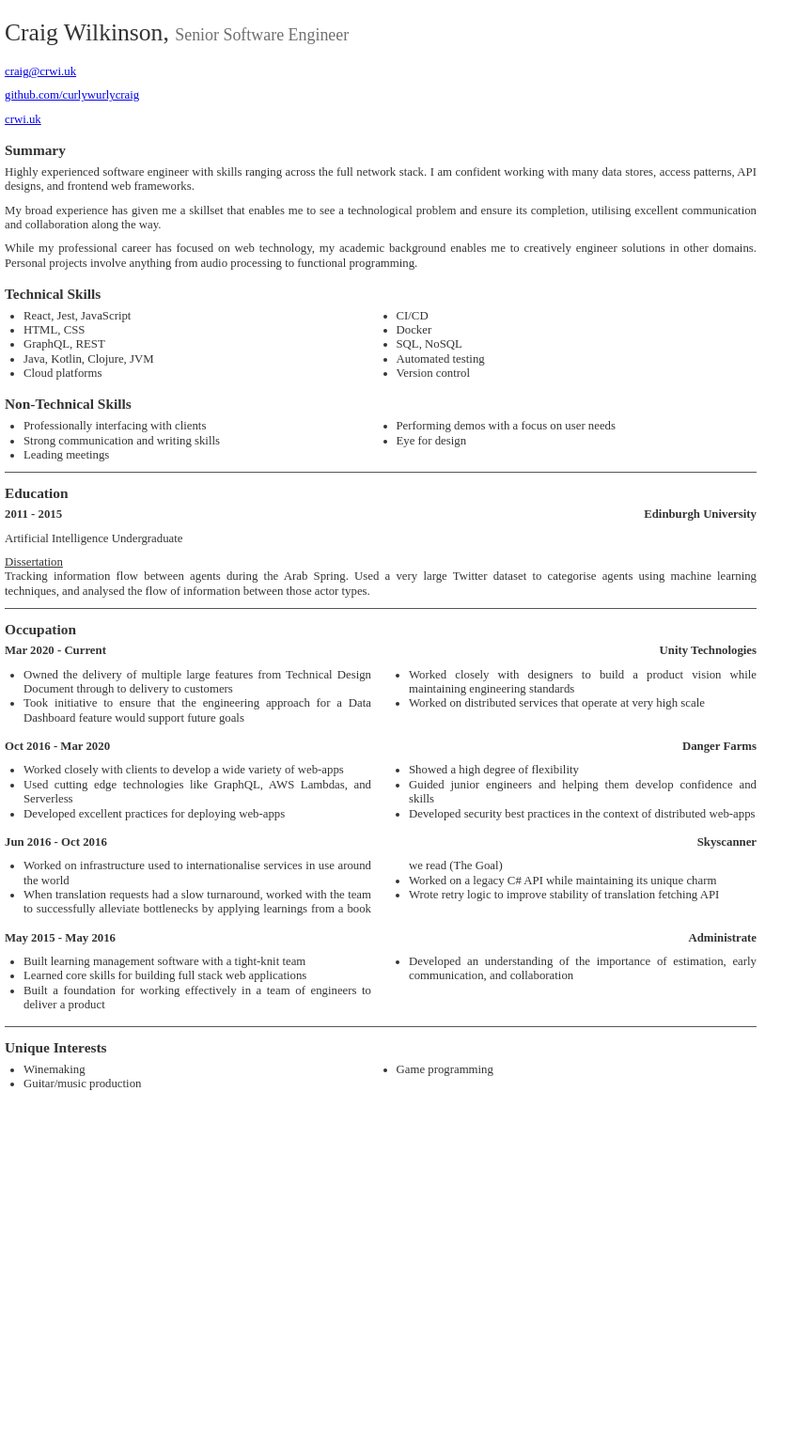
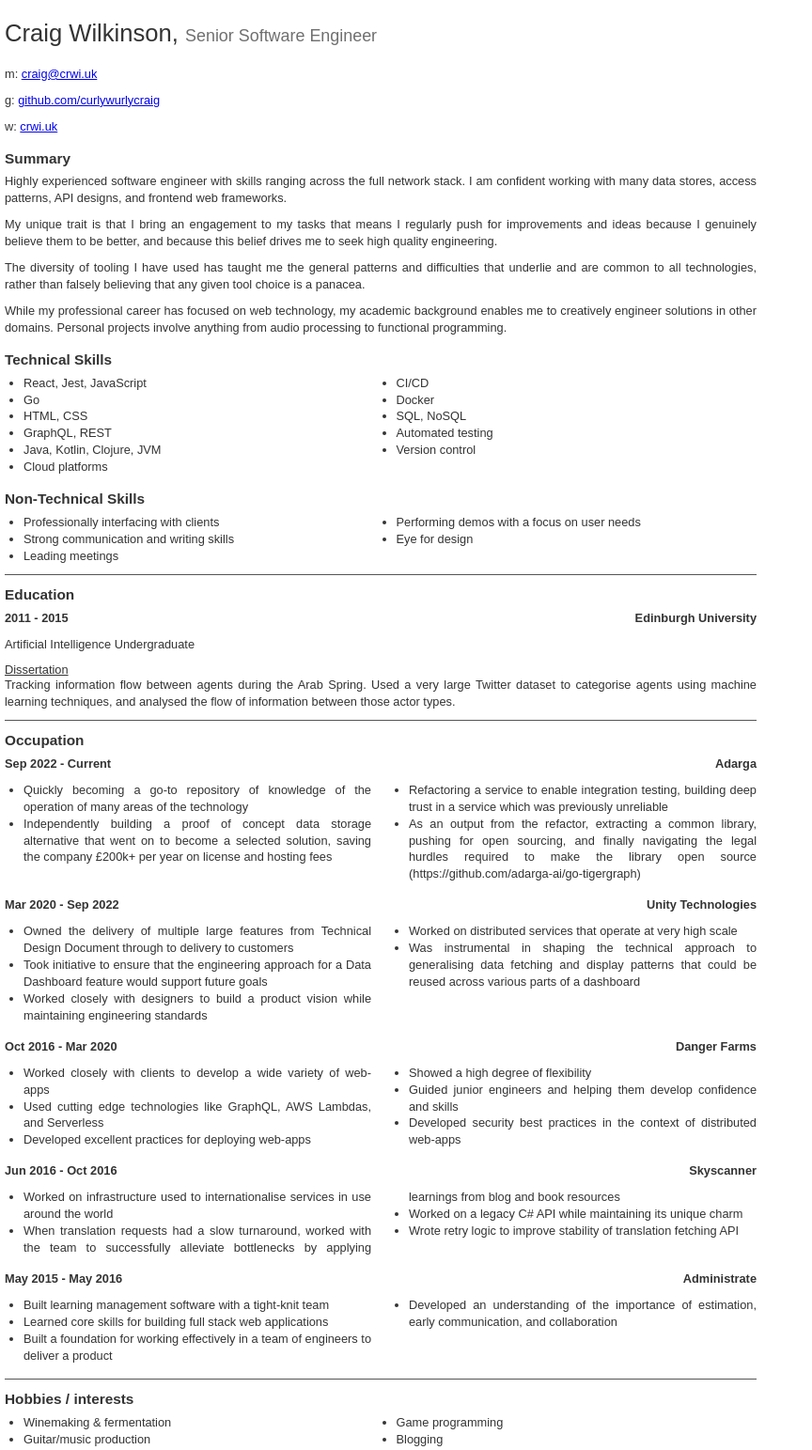
Before and after one commit to curlywurlycraig/cv, a plain HTML site: page index.html in a window 1280 px wide. Shown: the part 2-1545 px from the top of the page at 94% size, without its empty margins (0-864 px from the left). Before the commit the page ends 1178 px from the top, so only its background shows below. Drawn offline with Linux system fonts and the light colour scheme.

Commit message:
March 2024 updates

```diff
--- a/index.html
+++ b/index.html
@@ -11,9 +11,9 @@
     <h1>Craig Wilkinson, <span id="title">Senior Software Engineer</span></h1>
 
     <div id="webaddress">
-      <p><a href="mailto:craig@crwi.uk">craig@crwi.uk</a></p>
-      <p><a href="https://github.com/curlywurlycraig">github.com/curlywurlycraig</a></p>
-      <p><a href="https://crwi.uk">crwi.uk</a></p>
+      <p>m: <a href="mailto:craig@crwi.uk">craig@crwi.uk</a></p>
+      <p>g: <a href="https://github.com/curlywurlycraig">github.com/curlywurlycraig</a></p>
+      <p>w: <a href="https://crwi.uk">crwi.uk</a></p>
     </div>
 
     <h3>Summary</h3>
@@ -27,9 +27,16 @@
 
     <p>
 
-      My broad experience has given me a skillset that enables me to
-      see a technological problem and ensure its completion, utilising excellent
-      communication and collaboration along the way.
+      My unique trait is that I bring an engagement to my tasks that means I
+      regularly push for improvements and ideas because I genuinely believe
+      them to be better, and because this belief drives me to seek high quality
+      engineering.
+
+    <p>
+
+      The diversity of tooling I have used has taught me the general patterns
+      and difficulties that underlie and are common to all technologies, rather
+      than falsely believing that any given tool choice is a panacea.
 
     <p>
 
@@ -44,6 +51,7 @@
 
     <ul>
       <li>React, Jest, JavaScript</li>
+      <li>Go</li>
       <li>HTML, CSS</li>
       <li>GraphQL, REST</li>
       <li>Java, Kotlin, Clojure, JVM</li>
@@ -90,7 +98,28 @@
     <h3>Occupation</h3>
 
     <div class="occupation-title-container">
-      <p class="date-range">Mar 2020 - Current</p>
+      <p class="date-range">Sep 2022 - Current</p>
+      <p>Adarga</p>
+    </div>
+
+    <div class="occupation-content">
+    <ul>
+      <li>Quickly becoming a go-to repository of knowledge of the operation of
+          many areas of the technology</li>
+      <li>Independently building a proof of concept data storage alternative
+          that went on to become a selected solution, saving the company
+          &pound;200k+ per year on license and hosting fees</li>
+      <li>Refactoring a service to enable integration testing, building deep
+          trust in a service which was previously unreliable</li>
+      <li>As an output from the refactor, extracting a common library, pushing
+          for open sourcing, and finally navigating the legal hurdles required
+          to make the library open source
+          (https://github.com/adarga-ai/go-tigergraph)</li>
+    </ul>
+    </div>
+
+    <div class="occupation-title-container">
+      <p class="date-range">Mar 2020 - Sep 2022</p>
       <p>Unity Technologies</p>
     </div>
 
@@ -103,6 +132,9 @@
       <li>Worked closely with designers to build a product vision
       while maintaining engineering standards</li>
       <li>Worked on distributed services that operate at very high scale</li>
+      <li>Was instrumental in shaping the technical approach to generalising
+          data fetching and display patterns that could be reused across
+          various parts of a dashboard</li>
     </ul>
     </div>
 
@@ -129,8 +161,11 @@
 
     <div class="occupation-content">
     <ul>
-      <li>Worked on infrastructure used to internationalise services in use around the world</li>
-      <li>When translation requests had a slow turnaround, worked with the team to successfully alleviate bottlenecks by applying learnings from a book we read (The Goal)</li>
+      <li>Worked on infrastructure used to internationalise services in use
+          around the world</li>
+      <li>When translation requests had a slow turnaround, worked with the team
+          to successfully alleviate bottlenecks by applying learnings from blog
+          and book resources</li>
       <li>Worked on a legacy C# API while maintaining its unique charm</li>
       <li>Wrote retry logic to improve stability of translation fetching API</li>
     </ul>
@@ -145,18 +180,21 @@
     <ul>
       <li>Built learning management software with a tight-knit team</li>
       <li>Learned core skills for building full stack web applications</li>
-      <li>Built a foundation for working effectively in a team of engineers to deliver a product</li>
-      <li>Developed an understanding of the importance of estimation, early communication, and collaboration</li>
+      <li>Built a foundation for working effectively in a team of engineers to
+          deliver a product</li>
+      <li>Developed an understanding of the importance of estimation, early
+          communication, and collaboration</li>
     </ul>
     </div>
 
     <hr />
 
-    <h3>Unique Interests</h3>
+    <h3>Hobbies / interests</h3>
 
     <ul>
-      <li>Winemaking</li>
+      <li>Winemaking &amp; fermentation</li>
       <li>Guitar/music production</li>
       <li>Game programming</li>
+      <li>Blogging</li>
     </ul>
 </html>
--- a/styles.css
+++ b/styles.css
@@ -1,3 +1,16 @@
+html {
+    font-family: sans-serif;
+}
+
+body {
+    font-size: 0.8em;
+    padding: 5px;
+    max-width: 800px;
+    text-align: justify;
+    color: #333;
+    line-height: 1.4em;
+}
+
 h1 {
     font-size: 2em;
     line-height: 2.5em;
@@ -22,23 +35,13 @@ h4 {
 
 p {
     font-size: 1em;
-    line-height: 1.2em;
     margin-bottom: 10px;
 }
 
 li {
-    line-height: 1.2em;
     list-style: initial;
 }
 
-
-body {
-    font-size: 0.8em;
-    padding: 5px;
-    max-width: 800px;
-    text-align: justify;
-    color: #333;
-}
 
 #title {
     font-size: 70%;
```
